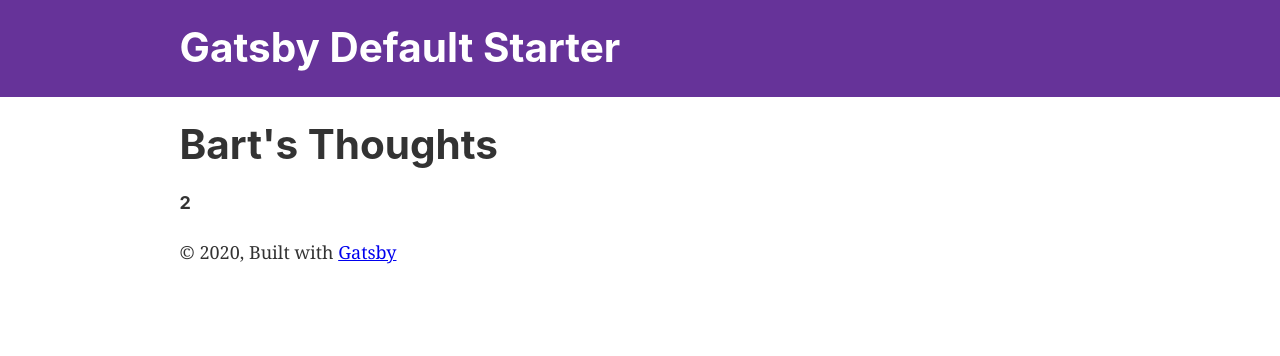
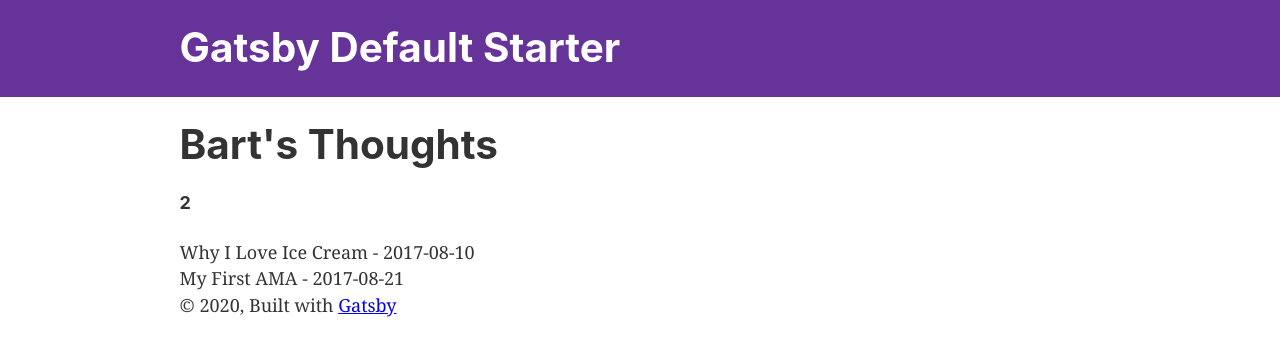
Before and after one commit to Decomplosed/gatsby-blog, a Gatsby site: page / in a window 1280 px wide. Built offline with nearby package versions, Linux system fonts and the light colour scheme; Gatsby itself is replaced by a stand-in of ours.

Commit message:
printed out the title and date of each ndoe

```diff
--- a/src/pages/index.js
+++ b/src/pages/index.js
@@ -11,6 +11,13 @@ export default ({ data }) => (
     <div>
       <h1>Bart's Thoughts</h1>
       <h4>{data.allMarkdownRemark.totalCount}</h4>
+      {data.allMarkdownRemark.edges.map(({ node }) => (
+        <div key={node.id}>
+          <span>
+            {node.frontmatter.title} - {node.frontmatter.date}
+          </span>
+        </div>
+      ))}
     </div>
   </Layout>
 )
```
